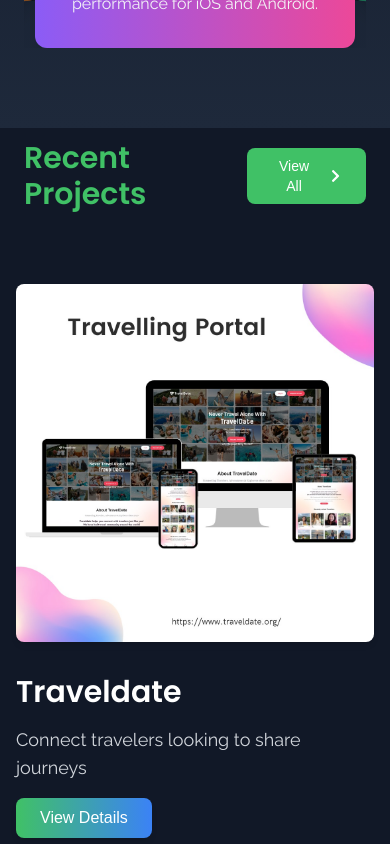
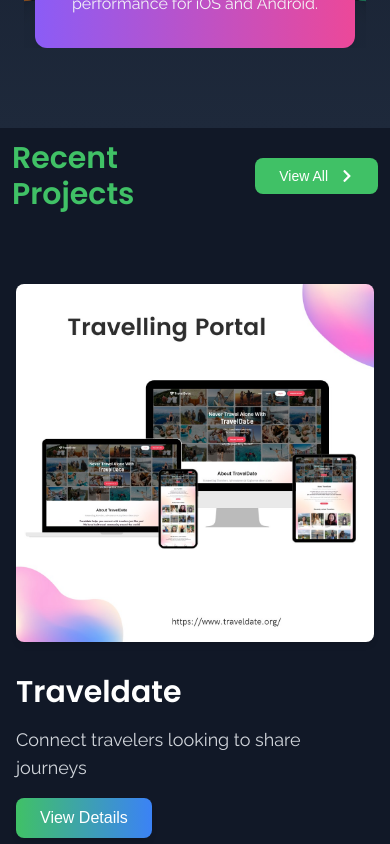
Before and after one commit to Darshankhokhariya/Darshankhokhariya, a Next.js app: page / in a window 390 px wide. Shown: the part 2720-3564 px from the top of the page. Built offline with nearby package versions, Linux system fonts and the light colour scheme.

Commit message:
remove number

```diff
--- a/src/components/Contact.js
+++ b/src/components/Contact.js
@@ -90,20 +90,20 @@
                                     darshankhokhariya26@gmail.com
                                 </a>
                             </li>
-                            <li>
+                            {/* <li>
                                 <span className="text-primary font-semibold">Phone:</span>{" "}
                                 <a href="tel:+91 70960 02862" className="text-gray-300 hover:text-white">
                                     +91 70960 02862
                                 </a>
-                            </li>
+                            </li> */}
                             <li>
                                 <span className="text-primary font-semibold">Location:</span>{" "}
                                 <span className="text-gray-300">Surat,Gujarat,India</span>
                             </li>
                         </ul>
-                        <div className="mt-6">
-                            <h4 className="text-lg font-semibold text-primary">Follow Me:</h4>
-                            <div className="mt-4 flex space-x-4">
+                        <div className="mt-6 flex items-center gap-x-2 ">
+                            <h4 className="text-lg font-semibold text-primary">Follow Me :</h4>
+                            <div className=" flex space-x-2">
                                 <a href="https://www.instagram.com/darshank_dev/" target='_blank' className="hover:text-primary">
                                     <FaInstagram className='text-xl' />
                                 </a>
--- a/src/components/Footer.js
+++ b/src/components/Footer.js
@@ -50,19 +50,19 @@
                             </h4>
                             <ul className="space-y-2 text-sm">
                                 <li>
-                                    <span>Email : </span>
+                                    <span className="font-semibold">Email : </span>
                                     <a href="mailto:darshan@example.com" className="hover:text-primary transition duration-300">
                                         darshankhokhariya26@gmail.com
                                     </a>
                                 </li>
-                                <li>
+                                {/* <li>
                                     <span>Phone : </span>
                                     <a href="tel:+1234567890" className="hover:text-primary transition duration-300">
                                         +91 70960 02862
                                     </a>
-                                </li>
+                                </li> */}
                                 <li>
-                                    <span>Location : </span> Surat,Gujarat,India
+                                    <span className="font-semibold">Location : </span> Surat,Gujarat,India
                                 </li>
                             </ul>
                         </div>
--- a/src/components/Projects.js
+++ b/src/components/Projects.js
@@ -27,17 +27,17 @@
         <div className="bg-gray-900 text-white overflow-hidden ">
             {/* Header Section */}
             {/* Header Section */}
-            <header className="flex justify-between items-center py-3 md:py-7 container mx-auto px-6">
-                <h1 className="text-3xl md:text-4xl font-bold font-heading text-primary">
-                    Recent Projects
+            <header className="flex justify-between items-center py-3 md:py-7 container mx-auto px-3 md:px-6">
+                <h1 className="text-3xl md:text-4xl font-bold font-heading text-primary ">
+                    Recent <br className="block md:hidden" /> Projects
                 </h1>
 
-                <button
-                    className="px-6 py-2 text-sm md:text-base font-medium text-white bg-primary rounded-lg hover:bg-green-500 transition duration-300 ease-in-out flex items-center  gap-x-3"
-                >
-                    View All
-                    <FaChevronRight />
-                </button>
+                <Link href="/projects" className="">
+                    <button className="px-6 py-2 text-sm md:text-base font-medium text-white bg-primary rounded-lg hover:bg-green-500 transition duration-300 ease-in-out flex items-center gap-x-3">
+                        View All
+                        <FaChevronRight />
+                    </button>
+                </Link>
 
             </header>
 
```
